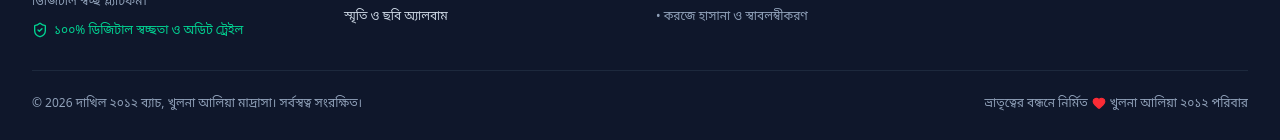
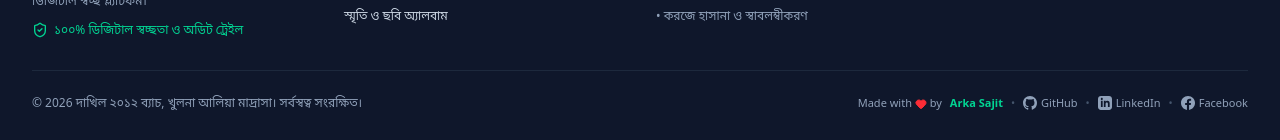
Before and after one commit to rksazid/dakhil-2012-khulna-alia, a Next.js app: page / in a window 1280 px wide. Shown: the part 1736-1876 px from the top of the page. Built offline with nearby package versions, Linux system fonts and the light colour scheme; no server answers; the database is empty.

Commit message:
feat: add developer profile and social links to footer

```diff
--- a/src/components/layout/footer.tsx
+++ b/src/components/layout/footer.tsx
@@ -89,11 +89,60 @@ export function Footer() {
           </div>
         </div>
 
-        <div className="pt-6 border-t border-slate-800 text-center text-xs text-slate-400 flex flex-col md:flex-row items-center justify-between gap-3">
+        <div className="pt-6 border-t border-slate-800 text-xs text-slate-400 flex flex-col md:flex-row items-center justify-between gap-4">
           <p>© {new Date().getFullYear()} দাখিল ২০১২ ব্যাচ, খুলনা আলিয়া মাদ্রাসা। সর্বস্বত্ব সংরক্ষিত।</p>
-          <p className="flex items-center justify-center gap-1">
-            ভ্রাতৃত্বের বন্ধনে নির্মিত <Heart className="w-3.5 h-3.5 text-red-500 inline fill-red-500" /> খুলনা আলিয়া ২০১২ পরিবার
-          </p>
+
+          {/* Developer Credit & Authentic Social Links */}
+          <div className="flex flex-wrap items-center justify-center gap-2 text-[11px] text-slate-400">
+            <span>Made with <Heart className="w-3 h-3 text-red-500 inline fill-red-500" /> by</span>
+            <a
+              href="https://rksazid.github.io/"
+              target="_blank"
+              rel="noopener noreferrer"
+              className="font-semibold text-emerald-400 hover:text-emerald-300 hover:underline transition"
+            >
+              Arka Sajit
+            </a>
+            <span className="text-slate-600">•</span>
+            <a
+              href="https://github.com/rksazid"
+              target="_blank"
+              rel="noopener noreferrer"
+              className="hover:text-slate-200 transition flex items-center gap-1"
+              title="GitHub"
+            >
+              <svg className="w-3.5 h-3.5 fill-current" viewBox="0 0 24 24">
+                <path d="M12 0C5.37 0 0 5.37 0 12c0 5.31 3.435 9.795 8.205 11.385.6.105.825-.255.825-.57 0-.285-.015-1.23-.015-2.235-3.015.555-3.795-.735-4.035-1.41-.135-.345-.72-1.41-1.23-1.695-.42-.225-1.02-.78-.015-.795.945-.015 1.62.87 1.845 1.23 1.08 1.815 2.805 1.305 3.495.99.105-.78.42-1.305.765-1.605-2.67-.3-5.46-1.335-5.46-5.925 0-1.305.465-2.385 1.23-3.225-.12-.3-.54-1.53.12-3.18 0 0 1.005-.315 3.3 1.23.96-.27 1.98-.405 3-.405s2.04.135 3 .405c2.295-1.56 3.3-1.23 3.3-1.23.66 1.65.24 2.88.12 3.18.765.84 1.23 1.905 1.23 3.225 0 4.605-2.805 5.625-5.475 5.925.435.375.81 1.095.81 2.22 0 1.605-.015 2.895-.015 3.3 0 .315.225.69.825.57A12.02 12.02 0 0024 12c0-6.63-5.37-12-12-12z" />
+              </svg>
+              <span>GitHub</span>
+            </a>
+            <span className="text-slate-600">•</span>
+            <a
+              href="https://www.linkedin.com/in/rksazid/"
+              target="_blank"
+              rel="noopener noreferrer"
+              className="hover:text-slate-200 transition flex items-center gap-1"
+              title="LinkedIn"
+            >
+              <svg className="w-3.5 h-3.5 fill-current" viewBox="0 0 24 24">
+                <path d="M19 0h-14c-2.761 0-5 2.239-5 5v14c0 2.761 2.239 5 5 5h14c2.762 0 5-2.239 5-5v-14c0-2.761-2.238-5-5-5zm-11 19h-3v-11h3v11zm-1.5-12.268c-.966 0-1.75-.79-1.75-1.764s.784-1.764 1.75-1.764 1.75.79 1.75 1.764-.783 1.764-1.75 1.764zm13.5 12.268h-3v-5.604c0-3.368-4-3.113-4 0v5.604h-3v-11h3v1.765c1.396-2.586 7-2.777 7 2.476v6.759z" />
+              </svg>
+              <span>LinkedIn</span>
+            </a>
+            <span className="text-slate-600">•</span>
+            <a
+              href="https://www.facebook.com/rksazid"
+              target="_blank"
+              rel="noopener noreferrer"
+              className="hover:text-slate-200 transition flex items-center gap-1"
+              title="Facebook"
+            >
+              <svg className="w-3.5 h-3.5 fill-current" viewBox="0 0 24 24">
+                <path d="M24 12.073c0-6.627-5.373-12-12-12s-12 5.373-12 12c0 5.99 4.388 10.954 10.125 11.854v-8.385H7.078v-3.47h3.047V9.43c0-3.007 1.792-4.669 4.533-4.669 1.312 0 2.686.235 2.686.235v2.953H15.83c-1.491 0-1.956.925-1.956 1.874v2.25h3.328l-.532 3.47h-2.796v8.385C19.612 23.027 24 18.062 24 12.073z" />
+              </svg>
+              <span>Facebook</span>
+            </a>
+          </div>
         </div>
       </div>
     </footer>
```
Also changed, not shown: src/lib/months.ts (line endings or trailing spaces).
